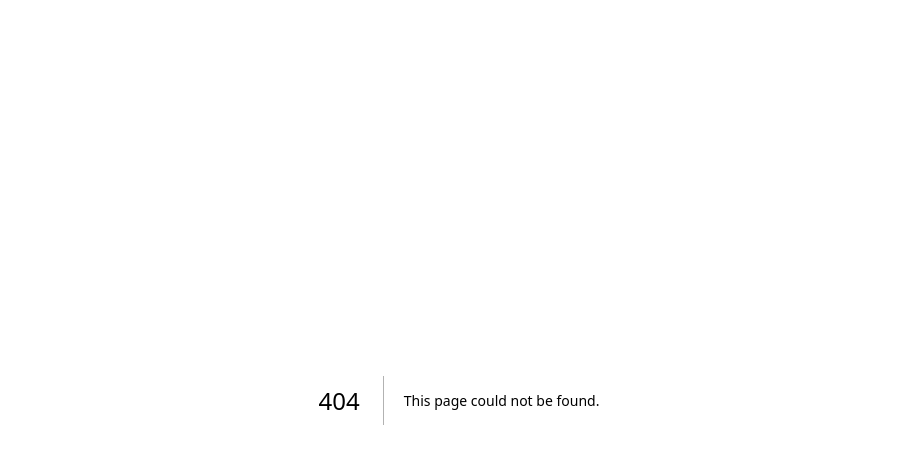
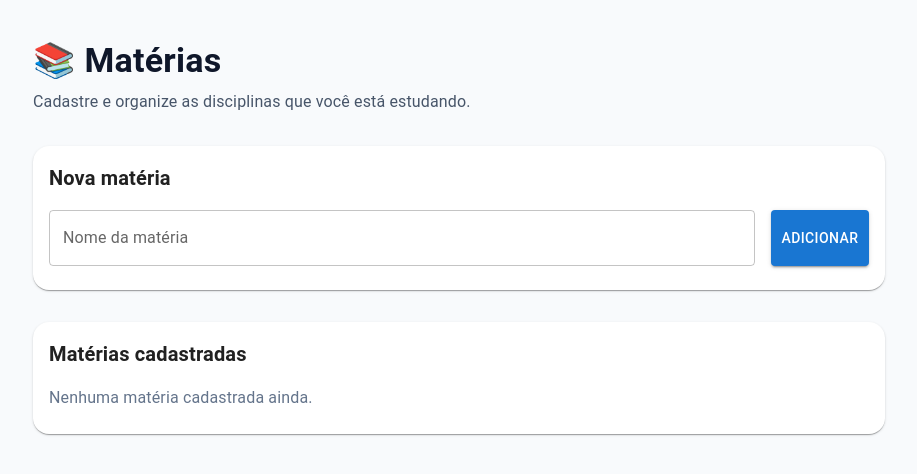
Before and after one commit to Leicyane/concurseira-pro, a Next.js app: page /materias in a window 1280 px wide. Before the commit this address had no page. Shown: the top 474 px of the page, without its empty margins (181-1098 px from the left). Built offline with nearby package versions, Linux system fonts and the light colour scheme.

Commit message:
feat:Adiciona pagina de  materias e navegação

```diff
--- /dev/null
+++ b/app/materias/page.tsx
@@ -0,0 +1,52 @@
+"use client";
+
+import {
+  Box,
+  Button,
+  Card,
+  CardContent,
+  Container,
+  TextField,
+  Typography,
+} from "@mui/material";
+
+export default function MateriasPage() {
+  return (
+    <Box sx={{ minHeight: "100vh", background: "#f8fafc", py: 5 }}>
+      <Container maxWidth="md">
+        <Typography variant="h4" sx={{ fontWeight: 700, color: "#0f172a" }}>
+          📚 Matérias
+        </Typography>
+
+        <Typography sx={{ color: "#475569", mt: 1, mb: 4 }}>
+          Cadastre e organize as disciplinas que você está estudando.
+        </Typography>
+
+        <Card sx={{ borderRadius: 4, mb: 4 }}>
+          <CardContent>
+            <Typography variant="h6" sx={{ fontWeight: 600, mb: 2 }}>
+              Nova matéria
+            </Typography>
+
+            <Box sx={{ display: "flex", gap: 2 }}>
+              <TextField fullWidth label="Nome da matéria" />
+              <Button variant="contained">Adicionar</Button>
+            </Box>
+          </CardContent>
+        </Card>
+
+        <Card sx={{ borderRadius: 4 }}>
+          <CardContent>
+            <Typography variant="h6" sx={{ fontWeight: 600 }}>
+              Matérias cadastradas
+            </Typography>
+
+            <Typography sx={{ color: "#64748b", mt: 2 }}>
+              Nenhuma matéria cadastrada ainda.
+            </Typography>
+          </CardContent>
+        </Card>
+      </Container>
+    </Box>
+  );
+}
--- a/app/page.tsx
+++ b/app/page.tsx
@@ -9,6 +9,7 @@ import {
   Button,
 } from "@mui/material";
 
+import Link from "next/link";
 import MenuBookIcon from "@mui/icons-material/MenuBook";
 import CheckCircleIcon from "@mui/icons-material/CheckCircle";
 import FlagIcon from "@mui/icons-material/Flag";
@@ -56,9 +57,20 @@ export default function Home() {
             Organize seus estudos, acompanhe questões e evolua com metas.
           </Typography>
 
-          <Button variant="contained" sx={{ mt: 3 }}>
-            Começar agora
-          </Button>
+          <Button
+              component={Link}
+              href="/materias"
+              variant="contained"
+              sx={{
+                mt: 3,
+                borderRadius: 3,
+                px: 4,
+                py: 1.5,
+                fontWeight: 600,
+              }}
+            >
+              Começar agora
+            </Button>
         </Box>
 
        <Box sx={{ display: "grid", gridTemplateColumns: "repeat(4, 1fr)", gap: 3 }}>
```
